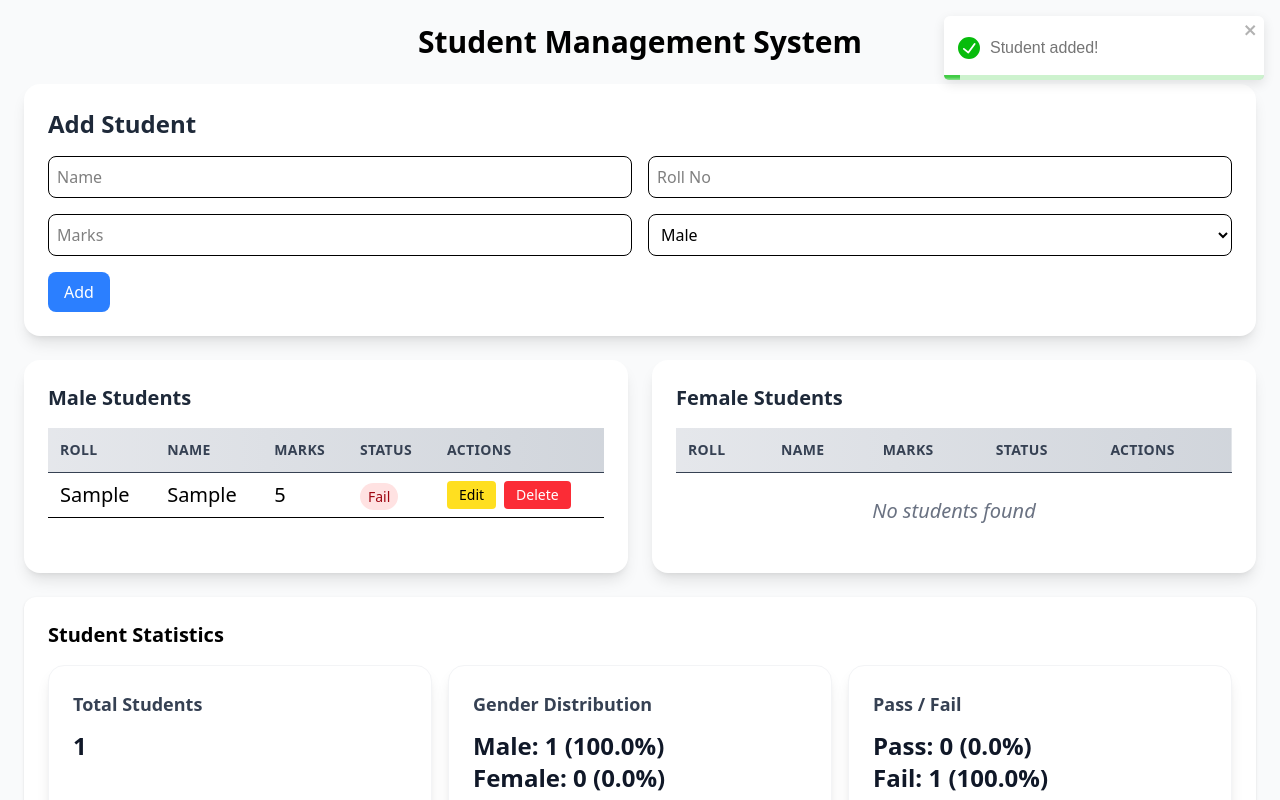
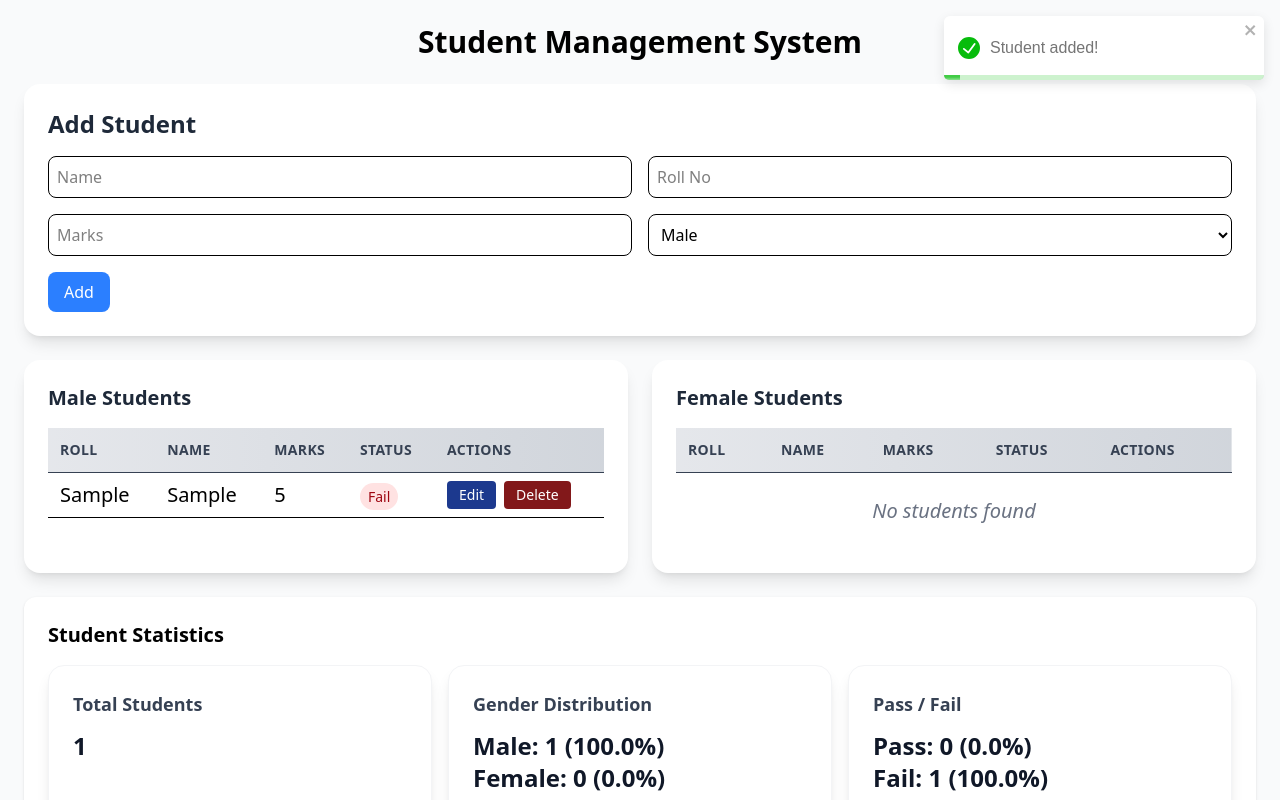
Before and after one commit to exeRik/Student_Management_system, a React app: page / in a window 1280 px wide. Both pictures are taken after typing "Sample", "Sample", "5" into the empty fields and a click on the button "Add". Shown: the top 800 px of the page. Built offline with nearby package versions, Linux system fonts and the light colour scheme; the HTML template or start-up script is replaced by a standard one.

Commit message:
final few changes

```diff
--- a/src/components/table/ActionButtons.jsx
+++ b/src/components/table/ActionButtons.jsx
@@ -5,7 +5,7 @@ export default function ActionButtons({ onEdit, onDelete }) {
     <div className="flex gap-2">
       <button
         onClick={onEdit}
-        className="px-3 py-1 rounded bg-yellow-300 hover:bg-yellow-400 text-sm font-medium transition"
+        className="px-3 py-1 rounded bg-blue-900 hover:bg-blue-700 text-sm font-medium  text-white transition"
       >
         Edit
       </button>
@@ -13,7 +13,7 @@ export default function ActionButtons({ onEdit, onDelete }) {
         onClick={() => {
           if (confirm("Delete this student?")) onDelete();
         }}
-        className="px-3 py-1 rounded bg-red-500 hover:bg-red-600 text-sm font-medium text-white transition"
+        className="px-3 py-1 rounded bg-red-900 hover:bg-red-700 text-sm font-medium text-white transition"
       >
         Delete
       </button>
```
